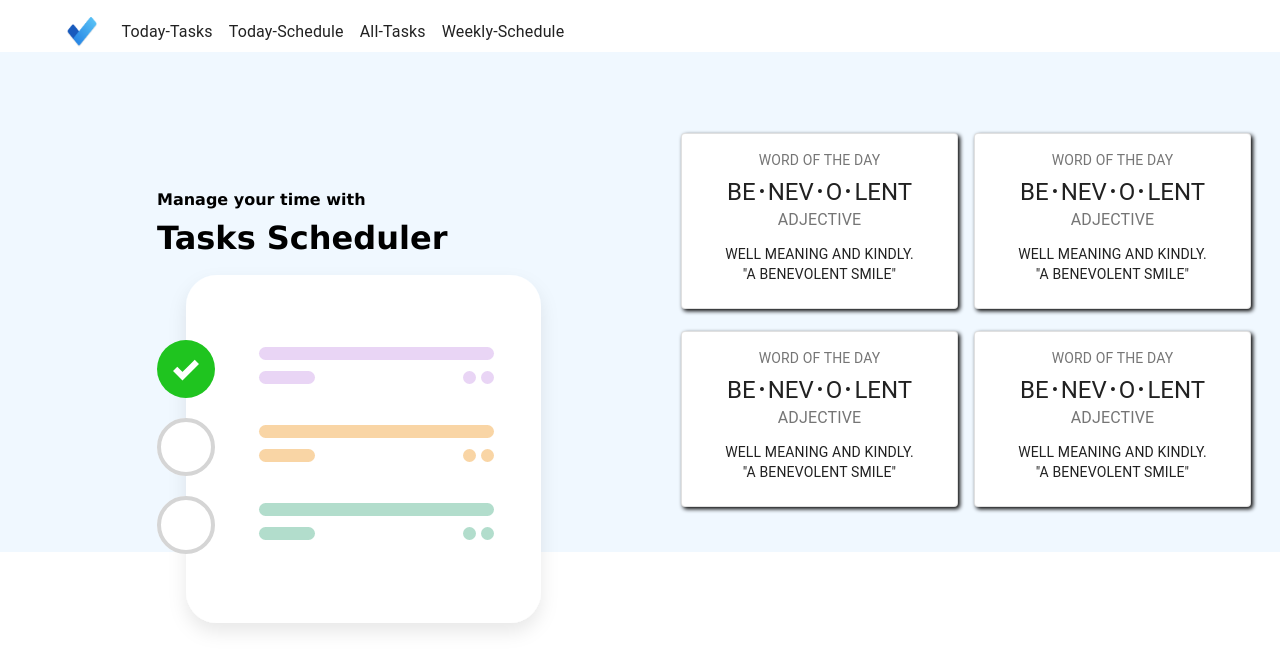
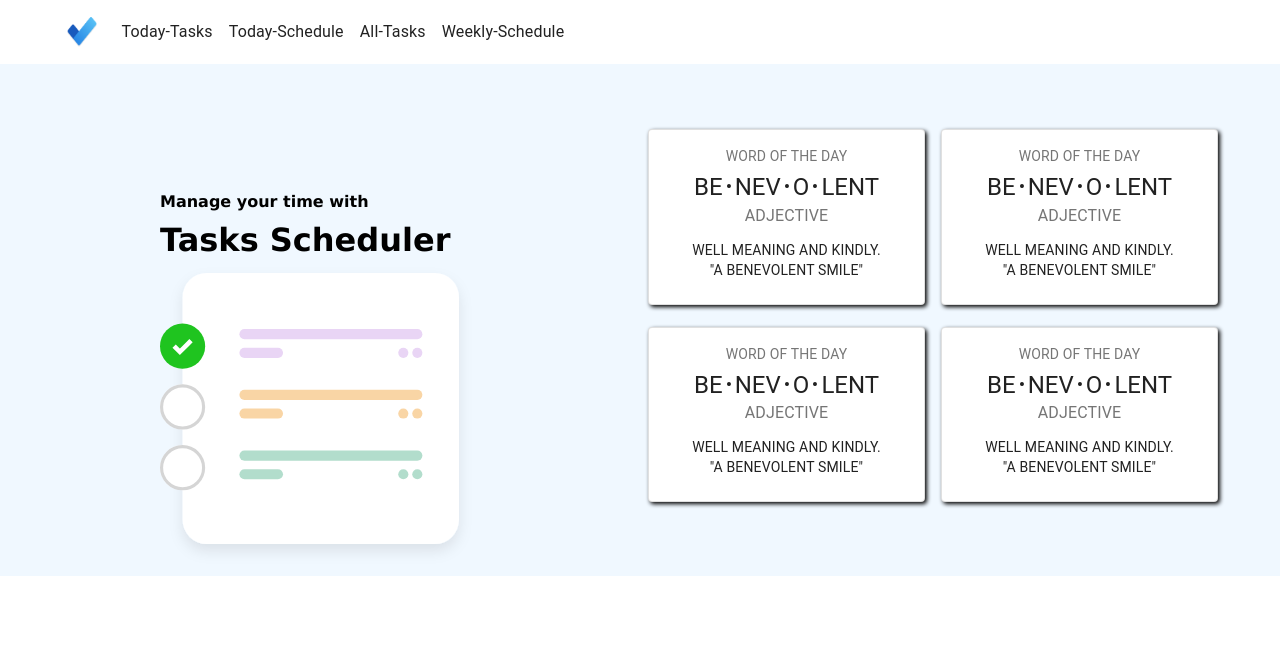
Before and after one commit to rafaelsakera/to-do-front-end, a React (Create React App) app: page / in a window 1280 px wide. Shown: the top 670 px of the page. Built offline with nearby package versions, Linux system fonts and the light colour scheme.

Commit message:
home page first section design

```diff
--- a/src/pages/homePage/Style.tsx
+++ b/src/pages/homePage/Style.tsx
@@ -9,12 +9,12 @@ export const useStyles = makeStyles((theme: Theme) =>
     },
     firstSection: {
       backgroundColor: "#f0f8ff",
-      height: "500px",
+      // height: "500px",
     },
     firstSectionTitle: {
       fontFamily: "Poppins, Ariel, Verdana",
       fontWeight: "bold",
-      width: "50%",
+      minWidth: "50%",
     },
     firstSectionTitleCenetr: {
       margin: "auto",
@@ -23,10 +23,13 @@ export const useStyles = makeStyles((theme: Theme) =>
     },
     firstSectionOption: {
       fontFamily: "Poppins, Ariel, Verdana",
-      width: "50%",
     },
     firstSectionOptionCenter: {
       marginTop: "10%",
+    },
+    logo: {
+      height: "100%",
+      width: "100%",
     },
     root: {
       minWidth: 275,
--- a/src/pages/homePage/components/sections/FirstSections.tsx
+++ b/src/pages/homePage/components/sections/FirstSections.tsx
@@ -16,18 +16,19 @@ const FirstSection: React.FC = () => {
   }, []);
 
   return (
-    <Grid
-      container
-      className={classes.firstSection}
-      justify={"center"}
-      spacing={3}
-    >
+    <Grid container className={classes.firstSection}>
       <Grid item className={classes.firstSectionTitle}>
-        <div className={classes.firstSectionTitleCenetr}>
-          Manage your time with
-          <h1 className={classes.pageTitle}>Tasks Scheduler</h1>
-          <img src={Logo} alt="logo.." />
-        </div>
+        <Grow
+          in={mainCards}
+          style={{ transformOrigin: "0 0 0" }}
+          {...(mainCards ? { timeout: 1000 } : {})}
+        >
+          <div className={classes.firstSectionTitleCenetr}>
+            Manage your time with
+            <h1 className={classes.pageTitle}>Tasks Scheduler</h1>
+            <img className={classes.logo} src={Logo} alt="logo.." />
+          </div>
+        </Grow>
       </Grid>
       <Grid item className={classes.firstSectionOption}>
         <Grid
@@ -54,7 +55,8 @@ const FirstSection: React.FC = () => {
               <PageCard title={""} />
             </Grid>
           </Grow>
-
+        </Grid>
+        <Grid container justify={"center"}>
           <Grow
             in={mainCards}
             style={{ transformOrigin: "0 0 0" }}
```
